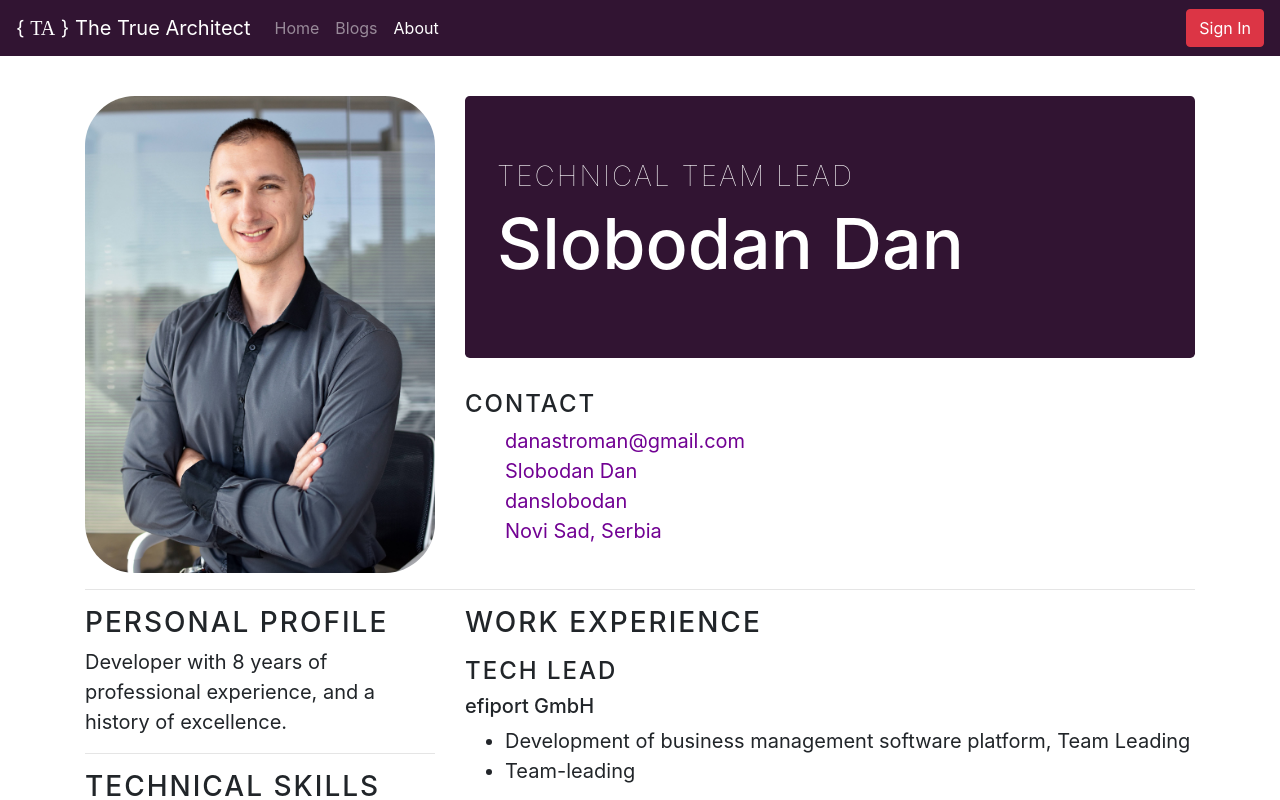
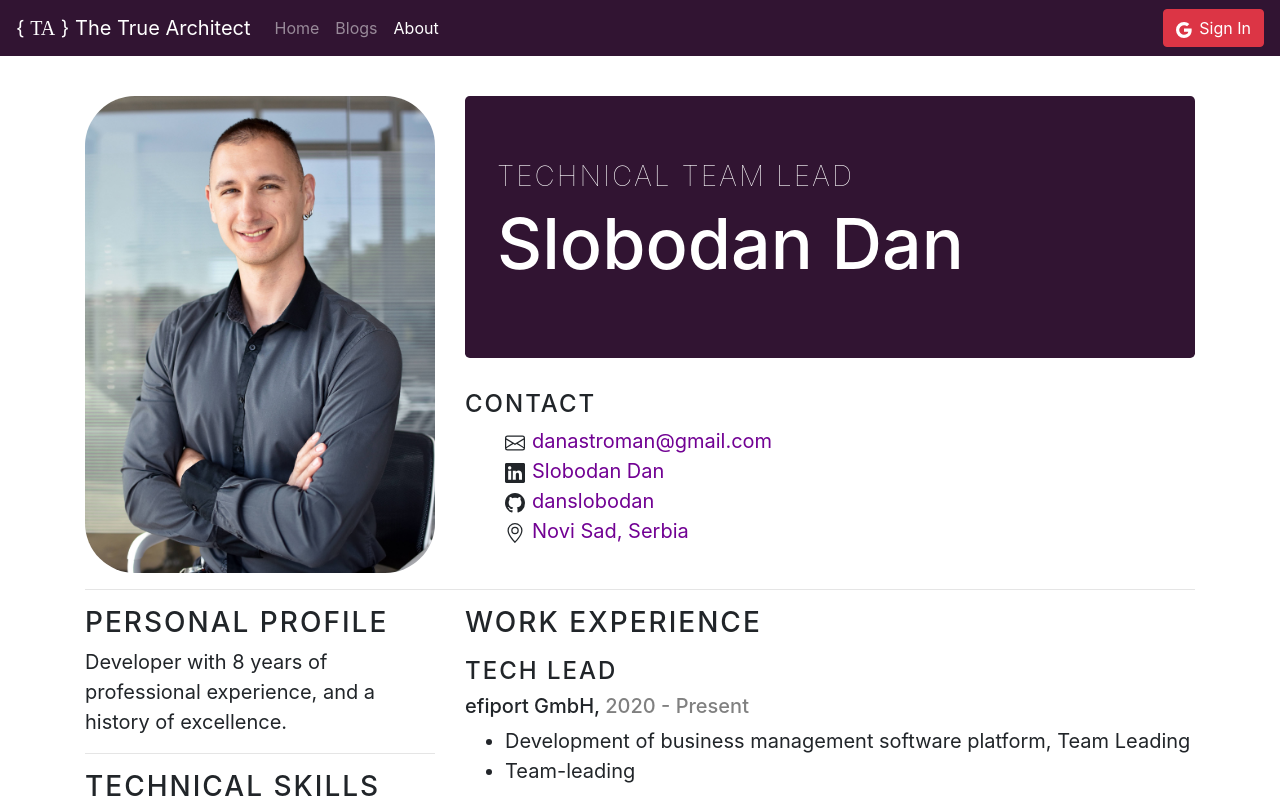
Before and after one commit to danslobodan/personalwebsite, a React (Create React App) app in the folder client/: page /about in a window 1280 px wide. Shown: the top 800 px of the page. Built offline with nearby package versions, Linux system fonts and the light colour scheme; no server answers.

Commit message:
Added icons.

```diff
--- a/client/package.json
+++ b/client/package.json
@@ -25,6 +25,7 @@
     "popper.js": "^1.16.1",
     "react": "^17.0.1",
     "react-bootstrap": "^1.5.2",
+    "react-bootstrap-icons": "^1.4.0",
     "react-dom": "^17.0.1",
     "react-final-form": "^6.5.2",
     "react-redux": "^7.2.2",
--- a/client/src/components/App.css
+++ b/client/src/components/App.css
@@ -5,3 +5,7 @@ a {
 a:hover {
     color: #311432;
 }
+
+svg {
+    margin-right: 7px;
+}
--- a/client/src/components/about/Contact.tsx
+++ b/client/src/components/about/Contact.tsx
@@ -1,16 +1,15 @@
-export interface ContactProps {
-    icon: string;
+interface ContactProps {
     link: string;
     text: string;
 }
 
-const Contact: React.FC<ContactProps> = ({ icon, link, text }) => {
+const Contact: React.FC<ContactProps> = ({ link, text, children }) => {
     return (
         <li>
-            <i className={icon} />
-            <div>
-                <a href={link}>{text}</a>
-            </div>
+            {children}
+            <a target='_blank' href={link}>
+                {text}
+            </a>
         </li>
     );
 };
--- a/client/src/components/about/ContactInfo.tsx
+++ b/client/src/components/about/ContactInfo.tsx
@@ -1,5 +1,6 @@
 import './ContactInfo.css';
-import Contact, { ContactProps } from './Contact';
+import Contact from './Contact';
+import { Envelope, GeoAlt, Github, Linkedin } from 'react-bootstrap-icons';
 
 const contactText = 'Contact';
 
@@ -8,43 +9,37 @@ const ContactInfo: React.FC = () => {
         <div>
             <h4 className='contact-info-title'>{contactText}</h4>
             <ul className='contact-info-list'>
-                {contacts.map((contact) => {
-                    const { icon, link, text } = contact;
-                    return (
-                        <Contact
-                            key={icon}
-                            icon={icon}
-                            link={link}
-                            text={text}
-                        />
-                    );
-                })}
+                <Contact
+                    key='email'
+                    link='mailto:danastroman@gmail.com'
+                    text='danastroman@gmail.com'
+                >
+                    <Envelope />
+                </Contact>
+                <Contact
+                    key='linkedin'
+                    link='https://www.linkedin.com/in/slobodan-dan-05b2631b9/'
+                    text='Slobodan Dan'
+                >
+                    <Linkedin />
+                </Contact>
+                <Contact
+                    key='github'
+                    link='https://github.com/danslobodan'
+                    text='danslobodan'
+                >
+                    <Github />
+                </Contact>
+                <Contact
+                    key='address'
+                    link='https://goo.gl/maps/MSFKjggEzKsEBfJp8'
+                    text='Novi Sad, Serbia'
+                >
+                    <GeoAlt />
+                </Contact>
             </ul>
         </div>
     );
 };
 
-const contacts: ContactProps[] = [
-    {
-        icon: 'mail',
-        link: 'mailto:danastroman@gmail.com',
-        text: 'danastroman@gmail.com',
-    },
-    {
-        icon: 'linkedin',
-        link: 'https://www.linkedin.com/in/slobodan-dan-05b2631b9/',
-        text: 'Slobodan Dan',
-    },
-    {
-        icon: 'github',
-        link: 'https://github.com/danslobodan',
-        text: 'danslobodan',
-    },
-    {
-        icon: 'address',
-        link: 'https://goo.gl/maps/anCeibGud6WGTTRr6',
-        text: 'Novi Sad, Serbia',
-    },
-];
-
 export default ContactInfo;
--- a/client/src/components/about/Job.css
+++ b/client/src/components/about/Job.css
@@ -1,3 +1,7 @@
 .job {
     padding-top: 10px;
 }
+
+.light-text {
+    color: gray;
+}
--- a/client/src/components/about/Job.tsx
+++ b/client/src/components/about/Job.tsx
@@ -2,6 +2,7 @@ import './Job.css';
 
 export interface JobProps {
     company: string;
+    duration: string;
     position: string;
     duties: string[];
     special?: string;
@@ -9,11 +10,19 @@ export interface JobProps {
 
 const specialContributionText = 'Special contribution: ';
 
-const Job: React.FC<JobProps> = ({ position, company, duties, special }) => {
+const Job: React.FC<JobProps> = ({
+    company,
+    duration,
+    position,
+    duties,
+    special,
+}) => {
     return (
         <div className='job'>
             <h4>{position}</h4>
-            <h5>{company}</h5>
+            <h5>
+                {company}, <span className='light-text'>{duration}</span>
+            </h5>
             <ul>
                 {duties.map((duty) => {
                     return <li key={duty}>{duty}</li>;
--- a/client/src/components/about/WorkExperience.tsx
+++ b/client/src/components/about/WorkExperience.tsx
@@ -6,11 +6,12 @@ const WorkExperience: React.FC = () => {
     return (
         <CvSection title='Work Experience'>
             {jobs.map((job) => {
-                const { company, position, duties, special } = job;
+                const { company, duration, position, duties, special } = job;
                 return (
                     <Job
                         key={company}
                         company={company}
+                        duration={duration}
                         position={position}
                         duties={duties}
                         special={special}
@@ -24,6 +25,7 @@ const WorkExperience: React.FC = () => {
 const jobs: JobProps[] = [
     {
         company: 'efiport GmbH',
+        duration: '2020 - Present',
         position: 'Tech Lead',
         duties: [
             'Development of business management software platform, Team Leading',
@@ -32,6 +34,7 @@ const jobs: JobProps[] = [
     },
     {
         company: 'Levi9 Global Sourcing',
+        duration: '2017 - 2020',
         position: 'Tech Lead / Department Manager',
         duties: [
             'Development of an enterprise banking solution by Five Degrees',
@@ -43,6 +46,7 @@ const jobs: JobProps[] = [
     },
     {
         company: 'Eipix Entertainment',
+        duration: '2012 - 2017',
         position: 'Game Developer',
         duties: [
             'Development of a game engine',
--- a/client/src/components/blogs/BlogItem.tsx
+++ b/client/src/components/blogs/BlogItem.tsx
@@ -16,7 +16,7 @@ const BlogItem: React.FC<Props> = ({ blog, children }) => {
                         Medium
                     </strong>
                     <h3 className='mb-0'>
-                        <a className='text-dark' href={link}>
+                        <a target='_blank' className='text-dark' href={link}>
                             {title}
                         </a>
                     </h3>
--- a/client/src/components/nav/SignInButton.tsx
+++ b/client/src/components/nav/SignInButton.tsx
@@ -2,6 +2,9 @@ import React from 'react';
 import { connect } from 'react-redux';
 
 import { signIn } from '../../state';
+import { Google } from 'react-bootstrap-icons';
+
+const signInText = 'Sign In';
 
 interface Props {
     signIn(): void;
@@ -14,7 +17,8 @@ class SignInButton extends React.Component<Props> {
                 href='http://localhost:5000/api/auth/google'
                 className='btn btn-danger'
             >
-                Sign In
+                <Google />
+                <span>{signInText}</span>
             </a>
         );
     }
--- a/client/src/components/nav/SignOutButton.tsx
+++ b/client/src/components/nav/SignOutButton.tsx
@@ -1,6 +1,9 @@
 import React from 'react';
+import { Google } from 'react-bootstrap-icons';
 import { connect } from 'react-redux';
 import { signOut } from '../../state';
+
+const signOutText = 'Sign Out';
 
 interface DispatchProps {
     signOut(): void;
@@ -14,8 +17,8 @@ class SignOutButton extends React.Component<DispatchProps> {
                 className='btn btn-danger'
                 onClick={this.props.signOut}
             >
-                <i className='google icon' />
-                Sign Out
+                <Google />
+                {signOutText}
             </button>
         );
     }
```
Also changed, not shown: 1 other file (tests, documents, lock files or other folders).
